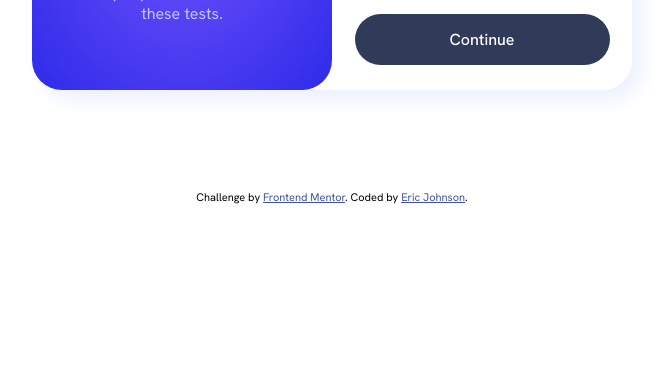
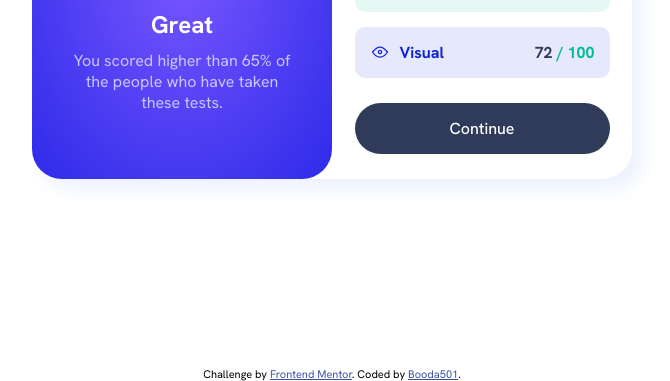
Before and after one commit to booda501/booda501.github.io, a plain HTML site: page results-summary-component-main/index.html in a window 1280 px wide. Shown: the part 433-814 px from the top of the page, without its empty margins (308-978 px from the left). Drawn offline with Linux system fonts and the light colour scheme.

Commit message:
Add files via upload

```diff
--- a/results-summary-component-main/index.html
+++ b/results-summary-component-main/index.html
@@ -80,7 +80,7 @@
       Challenge by
       <a href="https://www.frontendmentor.io?ref=challenge" target="_blank"
         >Frontend Mentor</a
-      >. Coded by <a href="#">Eric Johnson</a>.
+      >. Coded by <a href="#">Booda501</a>.
     </div>
   </body>
 </html>
--- a/results-summary-component-main/style.css
+++ b/results-summary-component-main/style.css
@@ -11,6 +11,13 @@
 
 body {
     font-family: "Hanken Grotesk";
+}
+
+.container {
+    display: grid;
+    width: 100%;
+    height: 100vh;
+    place-items: center;
 }
 
 .card-wrapper {
@@ -153,14 +160,18 @@ span {
     background: radial-gradient(hsl(252, 100%, 67%), hsl(241, 81%, 54%));
 }
 
+.attribution {
+    display: none;
+}
+
 @media(min-width: 768px) {
     .card-wrapper {
         display: grid;
         grid-template-columns: 1fr 1fr;
         min-width: 600px;
         max-width: 40%;
-        margin: 0 auto;
-        margin-top: 100px;
+        /* margin: 0 auto; */
+        /* margin-top: 100px; */
         box-shadow: 10px 10px 20px hsl(221, 100%, 96%);
         border-radius: 30px;
     }
@@ -174,6 +185,6 @@ span {
     }
 
     .attribution {
-        margin-top: 100px;
+        display: block;
     }
 }
```
